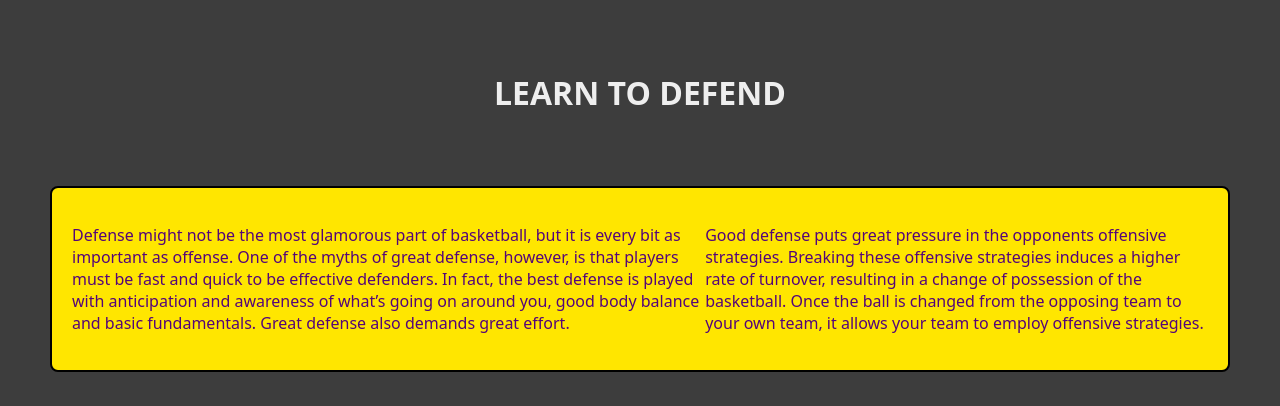
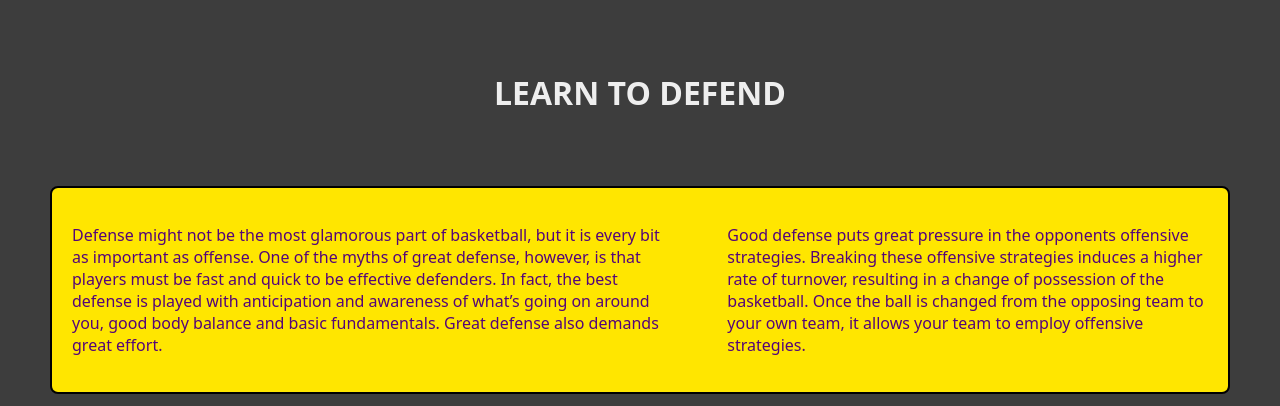
Before and after one commit to Aaron-Josh-Williams/basketballBasics, a plain HTML site: page defense.html in a window 1280 px wide. Shown: the part 120-526 px from the top of the page. Drawn offline with Linux system fonts and the light colour scheme.

Commit message:
space
made space

```diff
--- a/defense.html
+++ b/defense.html
@@ -22,7 +22,7 @@
 
     <div id="paragraph">
         <p>Defense might not be the most glamorous part of basketball, but it is every bit as important as offense. One of the myths of great defense, however, is that players must be fast and quick to be effective defenders. In fact, the best defense is played with anticipation and awareness of what’s going on around you, good body balance and basic fundamentals. Great defense also demands great effort.</p>
-        <p>Good defense puts great pressure in the opponents offensive strategies. Breaking these offensive strategies induces a higher rate of turnover, resulting in a change of possession of the basketball. Once the ball is changed from the opposing team to your own team, it allows your team to employ offensive strategies.</p>
+        <p id='secp'>Good defense puts great pressure in the opponents offensive strategies. Breaking these offensive strategies induces a higher rate of turnover, resulting in a change of possession of the basketball. Once the ball is changed from the opposing team to your own team, it allows your team to employ offensive strategies.</p>
     </div>
 
     <div id="help">
--- a/style.css
+++ b/style.css
@@ -136,6 +136,10 @@ body {
     margin-top: 50px;
     display: flex;
     justify-content: center;
+}
+
+#secp{
+    margin-left: 50px;
 }
 
 .navpart{
```
Also changed, not shown: finishing.html (+1 -1 lines), shooting.html (+1 -1 lines).
